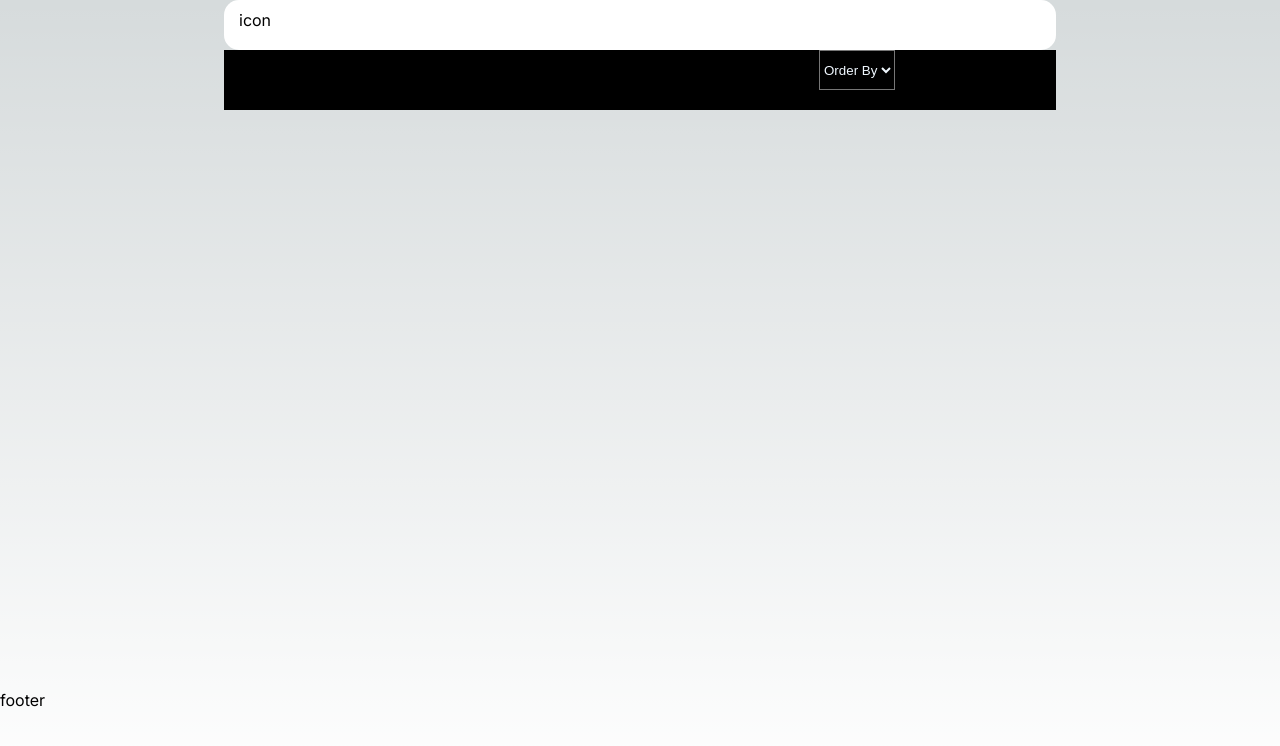
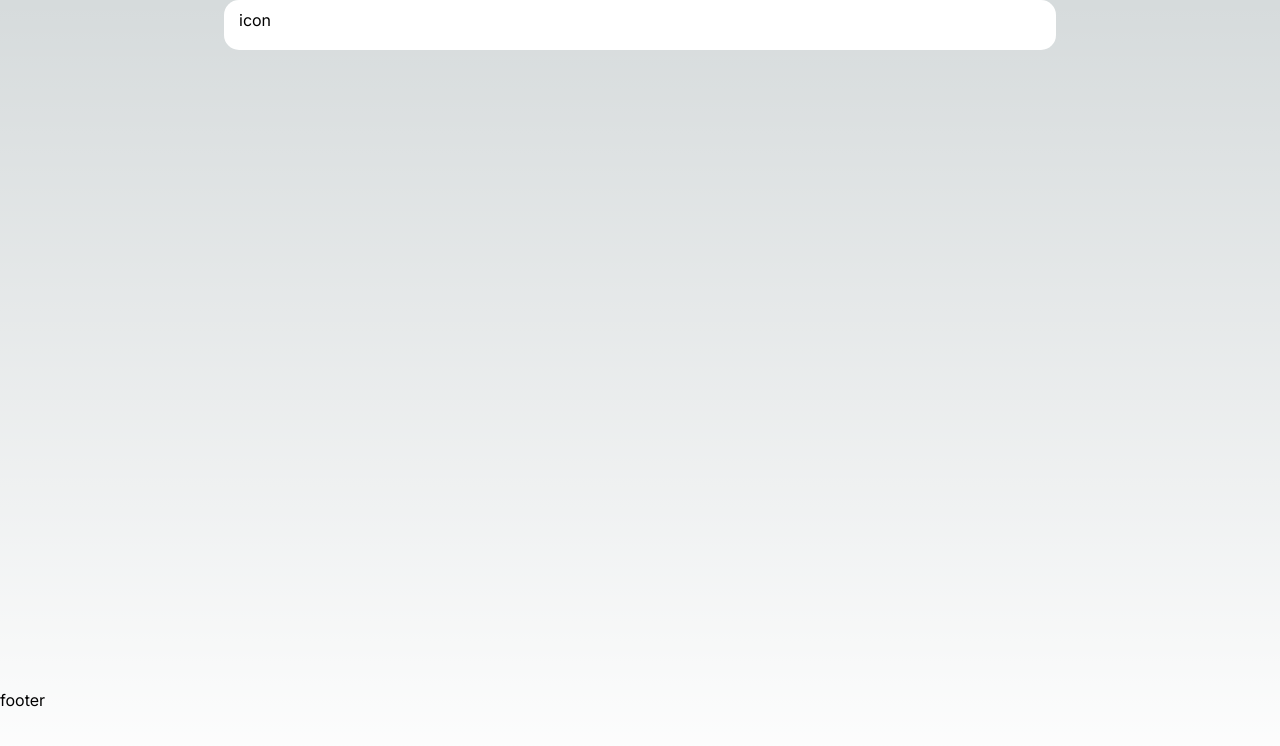
Before and after one commit to well1791/web-player-1, a Next.js app: page / in a window 1280 px wide. Shown: the top 746 px of the page. Built offline with nearby package versions, Linux system fonts and the light colour scheme.

Commit message:
Revert "Order button branch"

```diff
--- a/src/app/page.module.css
+++ b/src/app/page.module.css
@@ -31,20 +31,3 @@
 
 .container {
 }
-
-.rectangle{
-  background-color: black;
-  width: 832px;
-  height: 60px;
-  position: center;
-
-}
-
-.orderButton{
-  width: auto;
-  height: 40px;
-  position: absolute;
-  right: 385px;
-  color: aliceblue;
-  background: black;
-}
--- a/src/app/page.tsx
+++ b/src/app/page.tsx
@@ -9,13 +9,6 @@ export default function Home() {
           <span className={styles.icon}>icon</span>
           <input className={styles.searchBar} type="text" />
         </div>
-        <div className={styles.rectangle}>
-          <select className={styles.orderButton}>
-            <option disabled selected>Order By</option>
-            <option>Date</option>
-            <option>Title</option>
-          </select>
-        </div>
       </main>
       <footer className={styles.footer}>footer</footer>
     </div>
```
